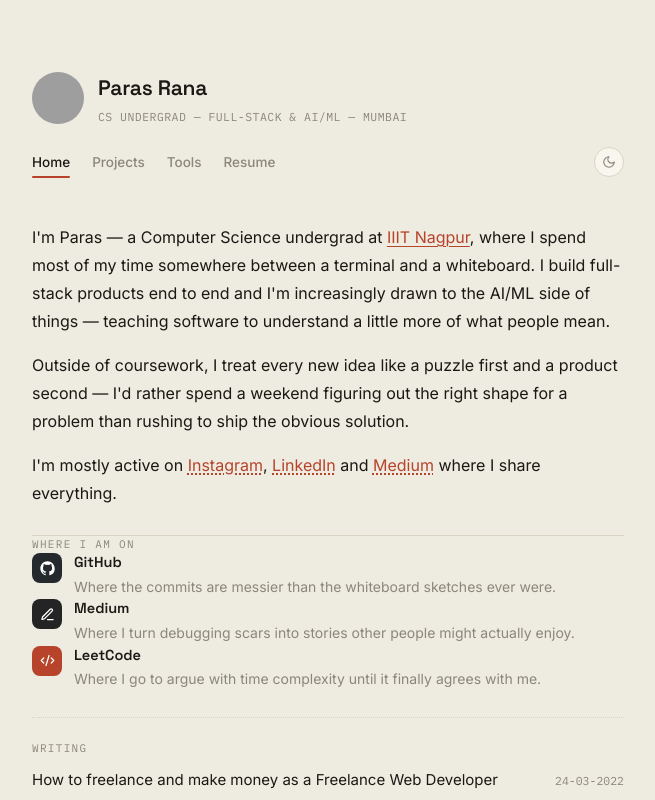
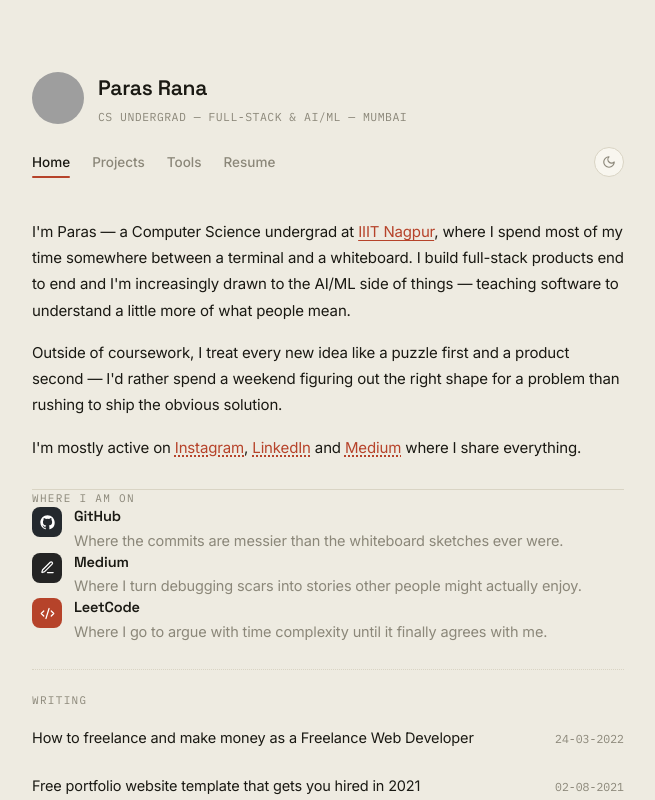
Before and after one commit to ParasRana123/Portfolio-Website, a Next.js app: page / in a window 1280 px wide. Shown: the top 800 px of the page, without its empty margins (312-967 px from the left). Built offline with nearby package versions, Linux system fonts and the light colour scheme; grey boxes are pictures that could not be loaded.

Commit message:
updated styling made more decent

```diff
--- a/components/pages/Home.tsx
+++ b/components/pages/Home.tsx
@@ -4,8 +4,7 @@ import WritingSection from "../WritingSection";
 
 export default function Home() {
   return (
-    <>
-
+    <div className="dp-home-page">
       <Introduction />
 
       <hr className="dp-hr" />
@@ -17,9 +16,9 @@ export default function Home() {
         style={{ margin: "26px 0 0" }}
       />
 
-      <div style={{ padding: "22px 0 4px" }}>
+      <div className="dp-home-writing">
         <WritingSection />
       </div>
-    </>
+    </div>
   );
 }
--- a/styles/portfolio.css
+++ b/styles/portfolio.css
@@ -366,6 +366,79 @@
   font-family: 'Inter', sans-serif;
 }
 
+/* ---------- Home Page ---------- */
+
+.dp-home-page {
+  padding: 24px 0 8px;
+}
+
+/* ---------- Home Introduction ---------- */
+
+.dp-home-page .dp-intro {
+  padding: 0 0 28px;
+}
+
+.dp-home-page .dp-intro p {
+  font-family: "Inter", sans-serif;
+  font-size: 15px;
+  line-height: 1.75;
+  color: var(--ink);
+  letter-spacing: -0.01em;
+}
+
+/* ---------- Where I Am On ---------- */
+
+.dp-home-page .dp-eyebrow {
+  font-family: "IBM Plex Mono", monospace;
+  font-size: 11px;
+  letter-spacing: 0.12em;
+  text-transform: uppercase;
+  color: var(--muted);
+}
+
+.dp-home-page .dp-where-name {
+  font-family: "Space Grotesk", sans-serif;
+  font-size: 14.5px;
+  font-weight: 600;
+  line-height: 1.4;
+  color: var(--ink);
+  margin: 0 0 2px;
+  letter-spacing: -0.01em;
+}
+
+.dp-home-page .dp-where-line {
+  font-family: "Inter", sans-serif;
+  font-size: 14.5px;
+  line-height: 1.6;
+  color: var(--muted);
+  margin: 0;
+  letter-spacing: -0.01em;
+}
+
+/* ---------- Writing ---------- */
+
+.dp-home-writing {
+  padding: 22px 0 4px;
+}
+
+.dp-home-writing .dp-eyebrow {
+  margin-bottom: 6px;
+}
+
+.dp-home-writing .dp-writing-title {
+  font-family: "Inter", sans-serif;
+  font-size: 14.5px;
+  line-height: 1.5;
+  color: var(--ink);
+  letter-spacing: -0.01em;
+}
+
+.dp-home-writing .dp-writing-date {
+  font-family: "IBM Plex Mono", monospace;
+  font-size: 11.5px;
+  color: var(--muted);
+}
+
 /* ---------- Inspiration Page ---------- */
 
 .dp-inspiration-page {
@@ -381,7 +454,7 @@
   margin: 0;
   font-size: 15px;
   line-height: 1.75;
-  color: var(--muted);
+  color: var(--ink);
   letter-spacing: -0.01em;
 }
 
```
